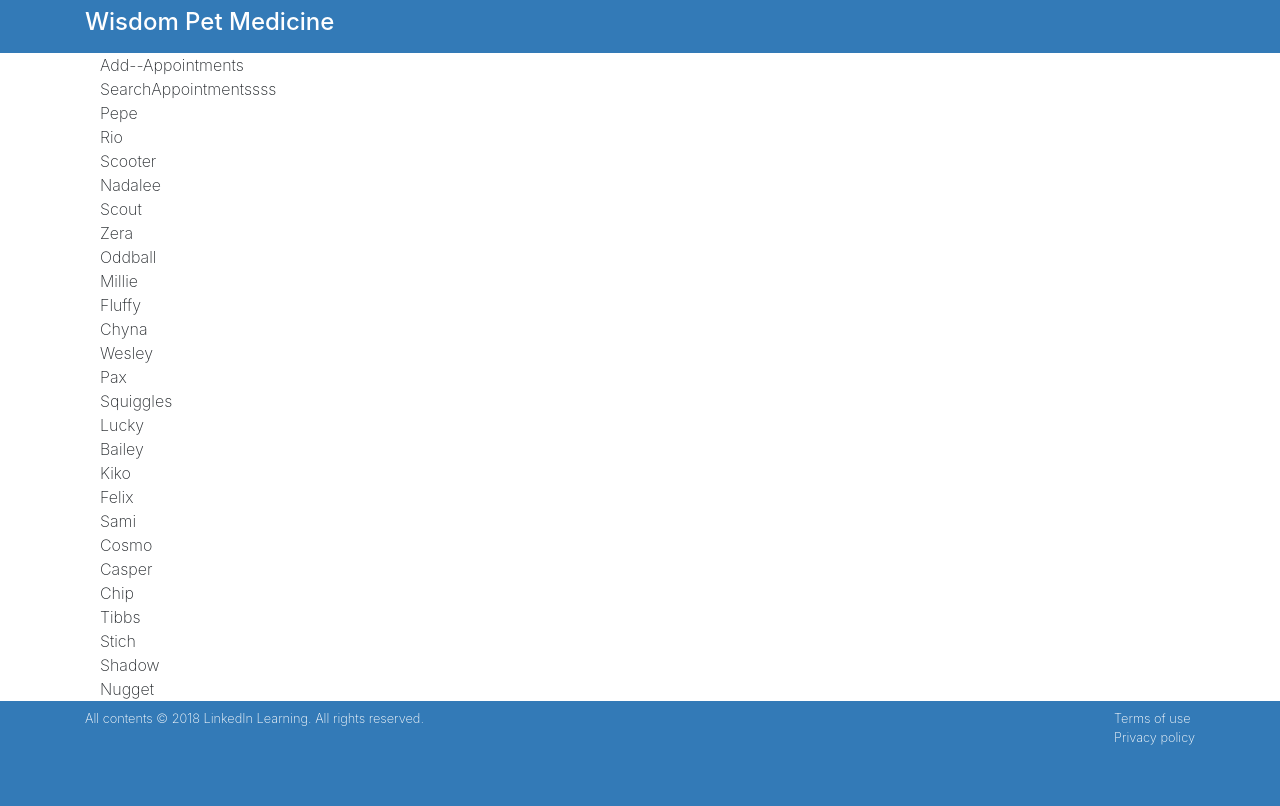
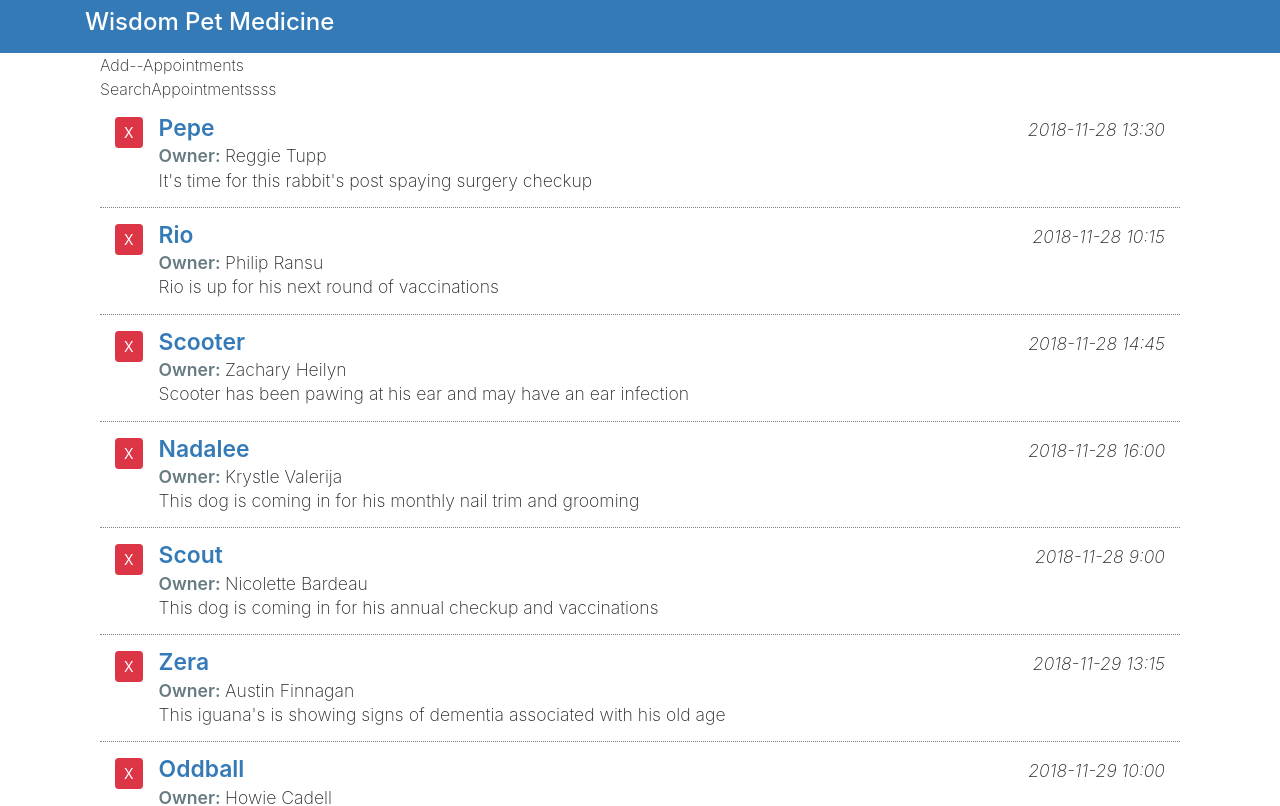
Before and after one commit to johnmorrisQADeveloper/004_react_interface, a React (Create React App) app: page / in a window 1280 px wide. Shown: the top 806 px of the page. Built offline with nearby package versions, Linux system fonts and the light colour scheme.

Commit message:
use render expression

```diff
--- a/src/components/ListAppointments.js
+++ b/src/components/ListAppointments.js
@@ -8,8 +8,28 @@
       )
     })
     return (
-      <div>
-        {listItems}
+      <div className="appointment-list item-list mb-3">
+        {this.props.myAppointments.map(item => (
+          <div className="pet-item col media py-3">
+            <div className="mr-3">
+              <button className="pet-delete btn btn-sm btn-danger">X</button>
+            </div>
+
+            <div className="pet-info media-body">
+              <div className="pet-head d-flex">
+                <span className="pet-name">{item.petName}</span>
+                <span className="apt-date ml-auto">{item.aptDate}</span>
+              </div>
+
+              <div className="owner-name">
+                <span className="label-item">Owner: </span>
+                <span>{item.ownerName}</span>
+              </div>
+              <div className="apt-notes">{item.aptNotes}</div>
+            </div>
+          </div>
+        ))}
+
       </div>
     )
   }
--- a/src/css/App.css
+++ b/src/css/App.css
@@ -0,0 +1,45 @@
+.add-appointment .card-body {
+  display: none;
+}
+
+.apt-addheading {
+  cursor: pointer;
+  user-select: none;
+}
+
+.appointment-list {
+  font-size: 1.1em;
+}
+
+.appointment-list .pet-item {
+  border-bottom: 1px dotted gray;
+}
+
+.appointment-list .pet-item:last-child {
+  border-bottom: none;
+}
+
+.appointment-list .pet-name {
+  font-weight: 600;
+  color: #337ab7;
+  font-size: 1.3em;
+  line-height: 100%;
+}
+
+.appointment-list .label-item {
+  font-weight: 600;
+  color: #667b82;
+}
+
+.appointment-list .apt-date {
+  font-style: italic;
+}
+
+.appointment-list .apt-notes {
+  line-height: 120%;
+}
+
+.dropdown-item.active,
+.dropdown-item:active {
+  background-color: #a9aeb2;
+}
```
